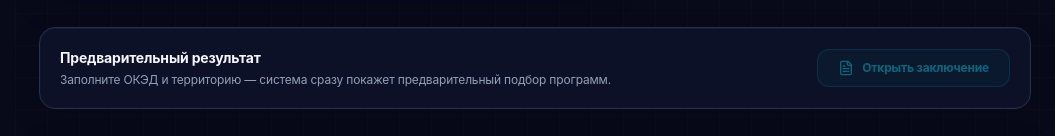
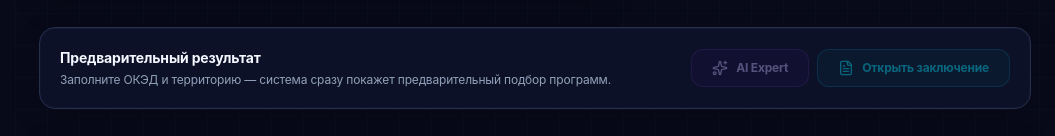
Before and after one commit to Stefan1316/nc-decision-program-test, a React (Vite) app: page / in a window 1280 px wide. Shown: the part 1523-1659 px from the top of the page, without its empty margins (225-1280 px from the left). Built offline with nearby package versions, Linux system fonts and the light colour scheme.

Commit message:
ai-expert: connect expert panel to analyzed project

```diff
--- a/src/App.tsx
+++ b/src/App.tsx
@@ -9,6 +9,8 @@ import { ReportExportModal } from './components/ReportExportModal';
 import { KnowledgeBaseModal } from './components/KnowledgeBaseModal';
 import { AcceptanceTestsModal } from './components/AcceptanceTestsModal';
 import { ProductNav } from './components/ProductNav';
+import { AIExpertPanel } from './components/AIExpertPanel';
+import { buildExpertContext } from './aiExpert/buildExpertContext';
 import { ThemeMode, Language, translations } from './i18n/translations';
 import {
   FileText,
@@ -70,6 +72,7 @@ export default function App() {
   const [isAcceptanceTestsOpen, setIsAcceptanceTestsOpen] = useState(false);
   const [isMobileMapOpen, setIsMobileMapOpen] = useState(false);
   const [isNavDrawerOpen, setIsNavDrawerOpen] = useState(false);
+  const [isAIExpertOpen, setIsAIExpertOpen] = useState(false);
   const [draftSavedAt, setDraftSavedAt] = useState('');
 
   // Режим работы: 'map' (интерактивная карта Даму), 'search' (поисковик) или 'split' (совмещенный)
@@ -201,6 +204,11 @@ export default function App() {
     return evaluatePrograms(analyzedQuery || query);
   }, [analyzedQuery, query]);
 
+  const expertContext = useMemo(() => {
+    if (!analyzedQuery) return null;
+    return buildExpertContext(reportSummary);
+  }, [analyzedQuery, reportSummary]);
+
   const readiness = useMemo(() => {
     return calculateReadiness(query, liveSummary);
   }, [query, liveSummary]);
@@ -286,6 +294,8 @@ export default function App() {
           onReset={handleReset}
           isDrawerOpen={isNavDrawerOpen}
           onDrawerOpenChange={setIsNavDrawerOpen}
+          onOpenAIExpert={() => setIsAIExpertOpen(true)}
+          aiExpertAvailable={analysisState === 'done'}
         />
         <main className="flex-1 min-w-0 max-w-[1480px] mx-auto w-full px-3.5 sm:px-6 pt-4 sm:pt-6 lg:pt-7 pb-40 md:pb-8 space-y-5 sm:space-y-7">
 
@@ -496,6 +506,19 @@ export default function App() {
                     : 'Заполните ОКЭД и территорию — система сразу покажет предварительный подбор программ.'}
             </div>
           </div>
+          <div className="flex flex-col sm:flex-row gap-2 shrink-0">
+          <button
+            onClick={() => setIsAIExpertOpen(true)}
+            disabled={analysisState !== 'done'}
+            className={`px-5 py-2.5 rounded-xl font-bold text-xs transition-all flex items-center justify-center gap-2 border ${
+              analysisState !== 'done' ? 'opacity-40 cursor-not-allowed' : 'cursor-pointer'
+            } ${
+              isLight ? 'bg-violet-50 hover:bg-violet-100 text-violet-800 border-violet-200' : 'bg-violet-950/40 hover:bg-violet-900/50 text-violet-300 border-violet-500/30'
+            }`}
+          >
+            <Sparkles className="w-4 h-4" />
+            AI Expert
+          </button>
           <button
             onClick={handleOpenReport}
             disabled={analysisState !== 'done'}
@@ -508,6 +531,7 @@ export default function App() {
             <FileText className="w-4 h-4" />
             Открыть заключение
           </button>
+          </div>
         </div>
 
         {/* Информационный футер с дисклеймером NC Consulting */}
@@ -543,6 +567,13 @@ export default function App() {
         </button>
       </div>
 
+      <AIExpertPanel
+        isOpen={isAIExpertOpen}
+        onClose={() => setIsAIExpertOpen(false)}
+        context={expertContext}
+        theme={theme}
+      />
+
       {/* Модальное окно формирования экспертного заключения */}
       <ReportExportModal
         isOpen={isReportOpen}
```
